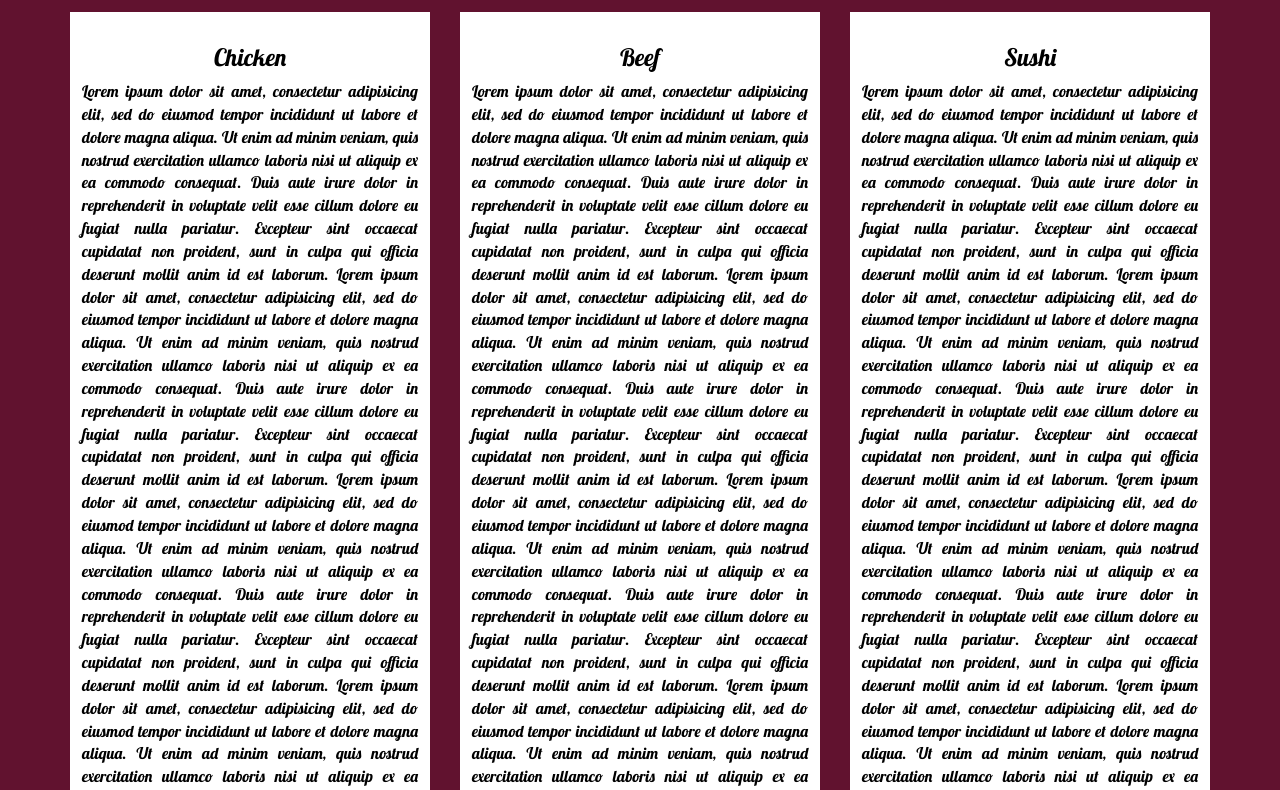
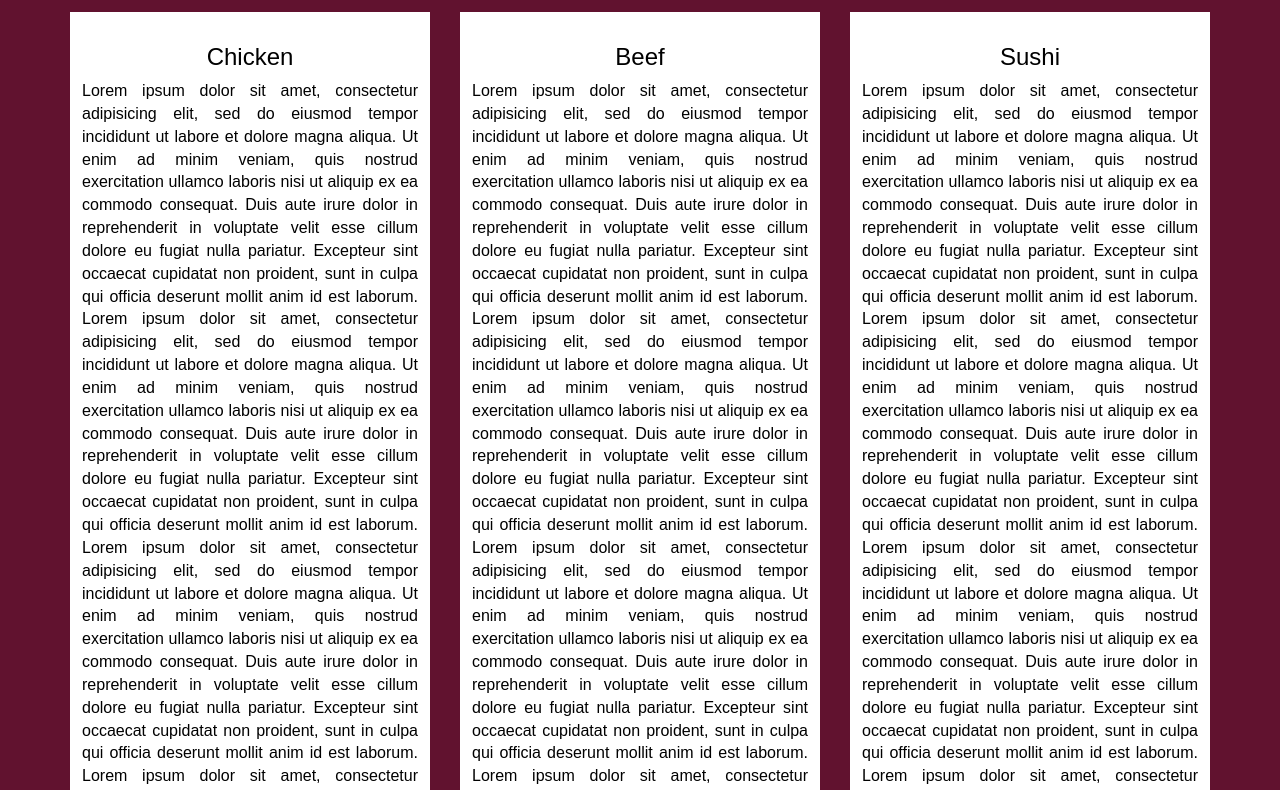
Before and after one commit to Lebasi19/mod3.solution, a plain HTML site: page index.html in a window 1280 px wide. Shown: the part 148-938 px from the top of the page. Drawn offline with Linux system fonts and the light colour scheme.

Commit message:
Update styles.css

```diff
--- a/css/styles.css
+++ b/css/styles.css
@@ -2,7 +2,7 @@ body {
 	font-size: 16px;
 	color: white;
 	background-color: #61122f;
-	font-family: 'Lobster', cursive;
+    font-family: 'Oxygen', sans-serif;
 }
 
 /* HEADER */
```
